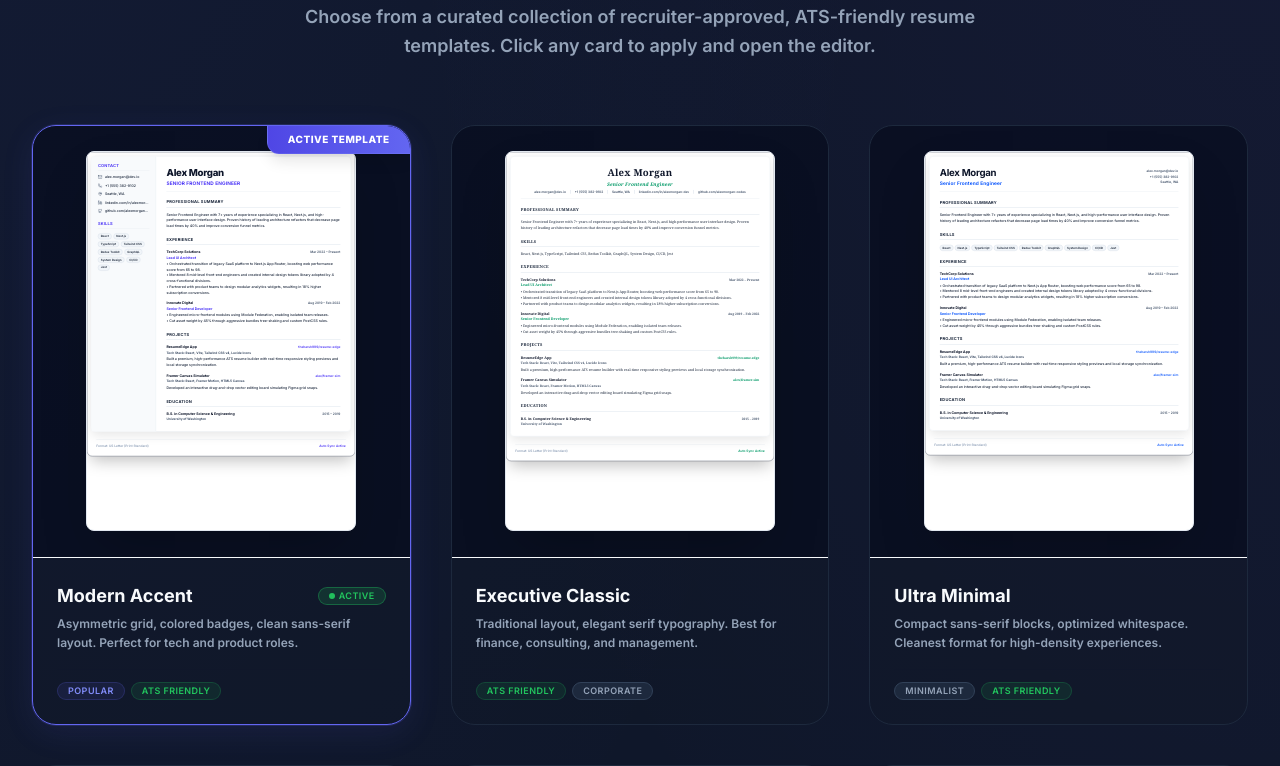
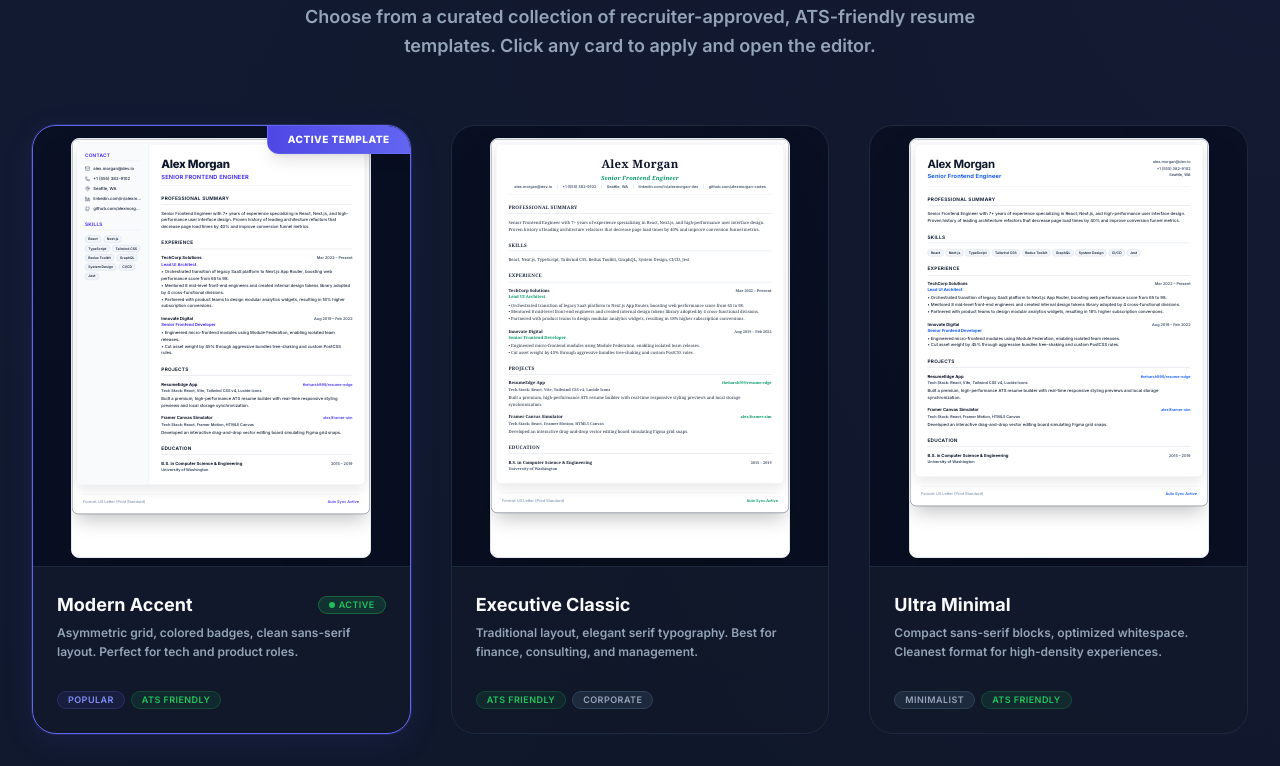
Before and after one commit to theharsh999/resume-edge, a React (Vite) app: page /templates in a window 1280 px wide. Shown: the part 320-1086 px from the top of the page. Built offline with nearby package versions, Linux system fonts and the light colour scheme.

Commit message:
feat(templates): increase preview scale to 0.38, tighten container padding, remove fixed card height to eliminate whitespace

```diff
--- a/src/pages/Templates.jsx
+++ b/src/pages/Templates.jsx
@@ -113,22 +113,22 @@ export function Templates() {
                 <div
                   key={template.id}
                   onClick={() => handleSelectTemplate(template.id)}
-                  className={`flex flex-col group rounded-3xl bg-surface/30 border cursor-pointer relative overflow-hidden h-[600px] transition-all duration-300 ease-in-out hover:-translate-y-1.5 hover:scale-[1.01] ${
+                  className={`flex flex-col group rounded-3xl bg-surface/30 border cursor-pointer relative overflow-hidden transition-all duration-300 ease-in-out hover:-translate-y-1.5 hover:scale-[1.01] ${
                     isActive
                       ? 'border-primary bg-primary/5 shadow-premium shadow-primary/10 ring-1 ring-primary/20'
                       : 'border-slate-800 hover:border-slate-700/80 hover:shadow-2xl hover:shadow-primary/5'
                   }`}
                 >
-                  {/* Template Preview Section (73% of Card Height, centered A4 sheet) */}
-                  <div className="h-[440px] w-full bg-slate-950/45 border-b border-slate-850 flex items-center justify-center p-4 overflow-hidden relative transition-all duration-300 group-hover:opacity-95">
+                  {/* Template Preview Section — height driven by scaled sheet */}
+                  <div className="w-full bg-slate-950/45 border-b border-slate-800 flex items-start justify-center px-3 pt-3 pb-2 overflow-hidden relative transition-all duration-300 group-hover:opacity-95">
                     {/* Centered A4 Page Mockup */}
-                    <div className="w-[270px] h-[380px] bg-white rounded-lg shadow-2xl overflow-hidden relative border border-slate-200 shrink-0">
+                    <div className="w-[300px] h-[420px] bg-white rounded-lg shadow-2xl overflow-hidden relative border border-slate-200 shrink-0">
                       {/* Scaled ResumePreview inside the sheet */}
                       <div style={{
-                        transform: 'scale(0.32)',
+                        transform: 'scale(0.38)',
                         transformOrigin: 'top left',
-                        width: '312.5%', // 1 / 0.32
-                        height: '312.5%',
+                        width: '263.16%', // 1 / 0.38
+                        height: '263.16%',
                         pointerEvents: 'none',
                         position: 'absolute',
                         top: 0,
@@ -151,8 +151,8 @@ export function Templates() {
                     )}
                   </div>
 
-                  {/* Card Details (27% of Card Height) */}
-                  <div className="p-6 flex-grow flex flex-col justify-between space-y-4">
+                  {/* Card Details */}
+                  <div className="p-6 flex flex-col justify-between space-y-4">
                     <div className="text-left space-y-1">
                       <div className="flex justify-between items-center gap-2">
                         <h3 className="text-lg font-bold text-text group-hover:text-primary-light transition-colors duration-200">
```
